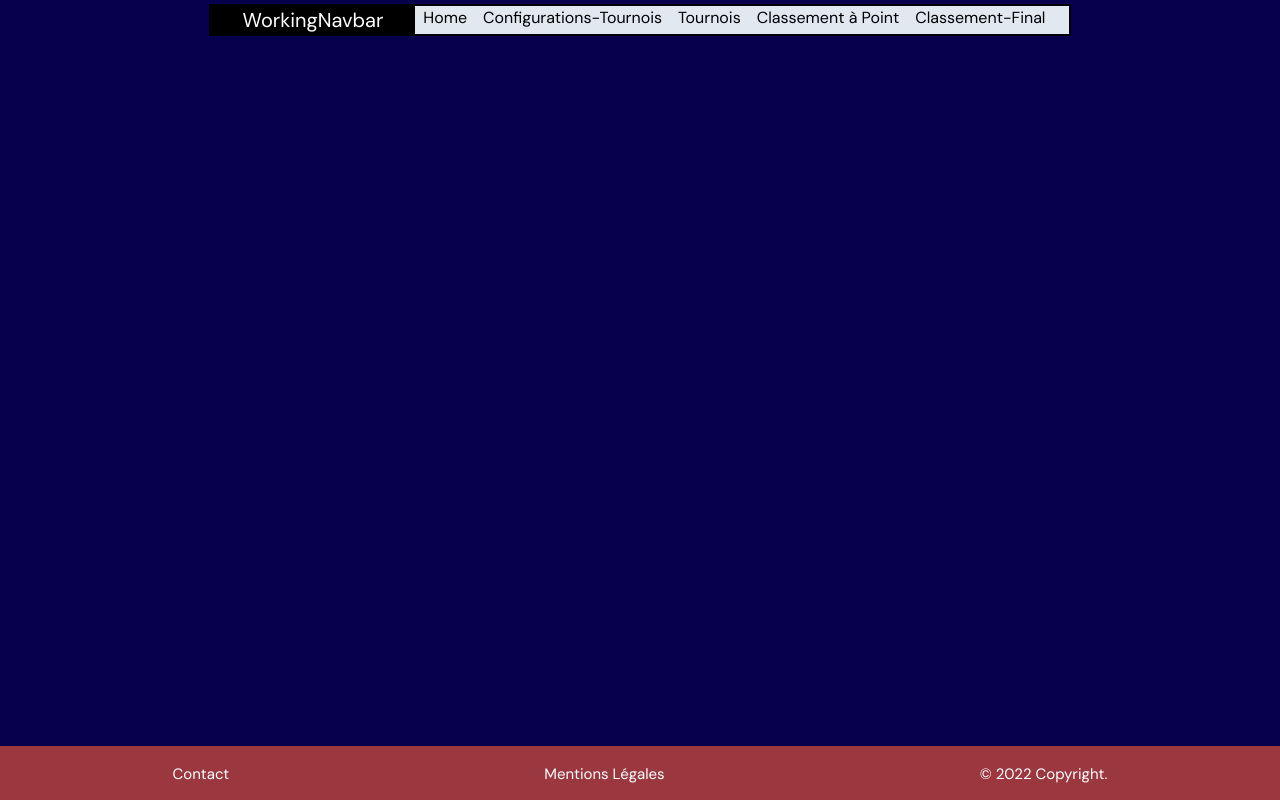
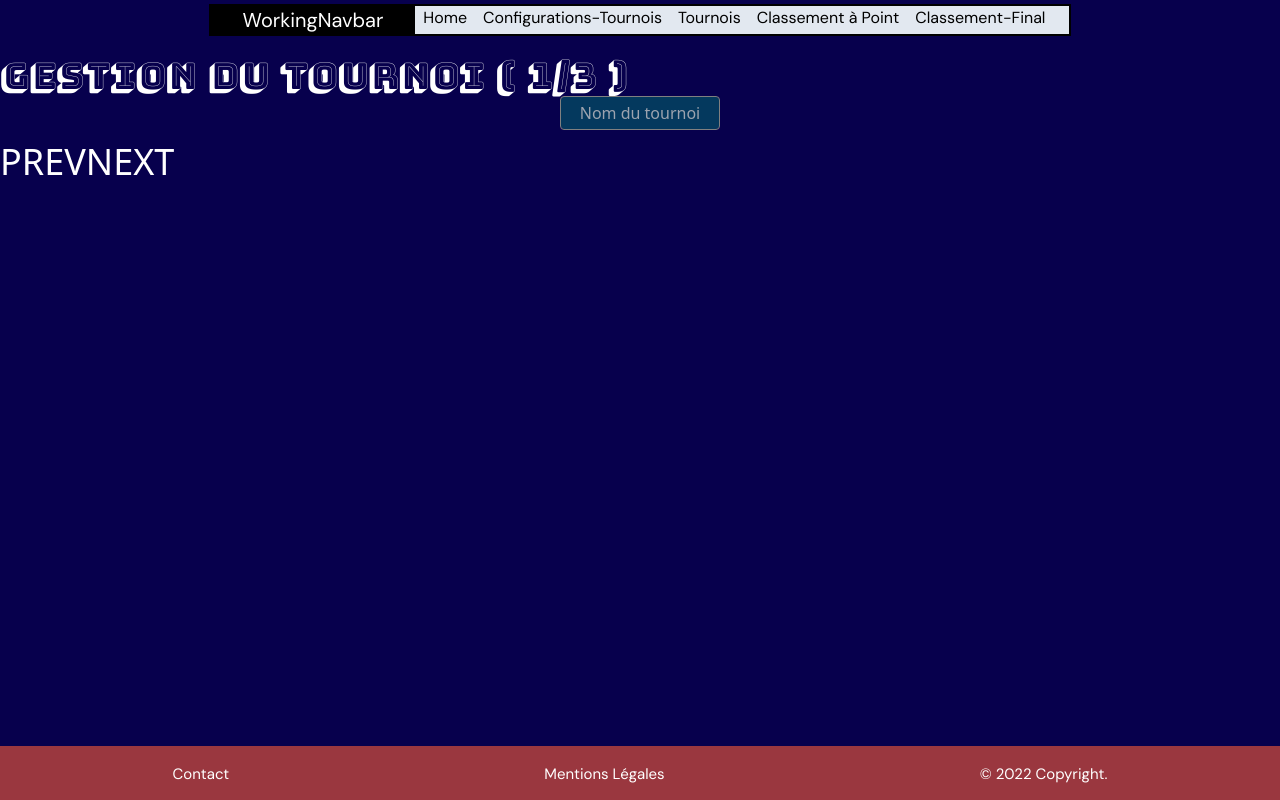
Before and after one commit to JoffreyChevalier/Bagarr.iO, a React (Vite) app in the folder frontend/: page /creer-un-tournoi in a window 1280 px wide. Built offline with nearby package versions, Linux system fonts and the light colour scheme; no server answers.

Commit message:
Create tournament requests (#35)

```diff
--- a/frontend/src/App.jsx
+++ b/frontend/src/App.jsx
@@ -7,10 +7,8 @@ import SetProperties from "@pages/SetProperties";
 import Tournament from "@pages/Tournament";
 import PointGames from "@pages/PointGames";
 import FinalRanking from "@pages/FinalRanking";
-import ComponentsTest from "@pages/ComponentsTest";
 import WorkingNavbar from "@components/WorkingNavbar";
 import Footer from "@components/Footer";
-import AddingPlayers from "@pages/AddingPlayers";
 import CreateTournament from "@pages/CreateTournament";
 
 import "./App.css";
@@ -19,6 +17,7 @@ function App() {
   return (
     <div className="App">
       <WorkingNavbar />
+
       <Routes>
         <Route path="/" element={<Home />} />
         <Route path="/formulaires" element={<Formulaire />} />
@@ -27,10 +26,9 @@ function App() {
         <Route path="/tournois" element={<Tournament />} />
         <Route path="/classementpoint" element={<PointGames />} />
         <Route path="/classementfinal" element={<FinalRanking />} />
-        <Route path="/test" element={<ComponentsTest />} />
-        <Route path="/ajout-de-joueurs" element={<AddingPlayers />} />
-        <Route path="/créer-un-tournoi" element={<CreateTournament />} />
+        <Route path="/creer-un-tournoi" element={<CreateTournament />} />
       </Routes>
+
       <Footer />
     </div>
   );
--- /dev/null
+++ b/frontend/src/components/tournament/FinalizeTournament.jsx
@@ -0,0 +1,3 @@
+export default function FinalizeTournament() {
+  return <div />;
+}
--- a/frontend/src/components/GameType.jsx
+++ b/frontend/src/components/tournament/TournamentName.jsx
@@ -1,11 +1,12 @@
-export default function GameType({ setTournamentName }) {
+export default function GameType({ name, onChange }) {
   return (
     <div className="flex button_players">
       <div className="flex justify-center">
         <div className="mb-3 xl:w-40">
           {/* On fait passer les données la saisie de l'utilisateur via la props onChange */}
           <input
-            onChange={(event) => setTournamentName(event.target.value)}
+            value={name}
+            onChange={(event) => onChange(event.target.value)}
             placeholder="Nom du tournoi"
             className="form-select appearance-none
         block
--- /dev/null
+++ b/frontend/src/components/tournament/TournamentPlayers.jsx
@@ -0,0 +1,32 @@
+import NbrPlayerButton from "@components/NbrPlayerButton";
+import { ArrowRightIcon as ArrowRightIconOutline } from "@heroicons/react/outline";
+
+function TournamentPlayers({ players, onChange }) {
+  // TODO: Ajouter les participants ici
+  // le tableau des participants (useState)
+  return (
+    <div>
+      <h1 className="mainTitle">ICI la page d'ajout de participants</h1>
+      <NbrPlayerButton minValue={1} maxValue={36} />
+      <ArrowRightIconOutline className="h-5 w-5 text-[#70A288]" />
+
+      <button
+        type="button"
+        onClick={() =>
+          onChange([
+            ...players,
+            { name: `player-${Math.ceil(Math.random() * 100)}` },
+          ])
+        }
+      >
+        ADD
+      </button>
+
+      {players.map((player) => (
+        <p>{player.name}</p>
+      ))}
+    </div>
+  );
+}
+
+export default TournamentPlayers;
--- a/frontend/src/pages/ComponentsTest.jsx
+++ /dev/null
@@ -1,36 +0,0 @@
-import GameType from "@components/GameType";
-import TButton from "@components/TButton";
-import createTournament from "@services/api";
-import { useState } from "react";
-import { Link } from "react-router-dom";
-import { ArrowRightIcon as ArrowRightIconOutline } from "@heroicons/react/outline";
-
-export default function ComponentsTest() {
-  // Récupérer les données depuis l'API
-  // const [newTournament, setNewTournament] = useState([]);
-
-  // Récupérer les données d'un bouton "nom de tournoi"
-  const [tournamentName, setTournamentName] = useState("");
-
-  // A modifier en console.log car impossible de faire un commit sinon
-  console.warn(tournamentName);
-
-  return (
-    <>
-      <h1 className="mainTitle">Page de tests</h1>
-      <div>
-        {/* Bouton nom de l'équipe, on fait passer la props onChange avec setData pour récupérer la saisie de l'utilisateur */}
-        <GameType setTournamentName={setTournamentName} />
-
-        <TButton
-          variant="transparent"
-          onClick={(event) => createTournament(event.target)}
-        >
-          <Link to="/ajout-de-joueurs">
-            <ArrowRightIconOutline className="h-5 w-5 text-[#70A288]" />
-          </Link>
-        </TButton>
-      </div>
-    </>
-  );
-}
--- a/frontend/src/pages/CreateTournament.jsx
+++ b/frontend/src/pages/CreateTournament.jsx
@@ -1,7 +1,62 @@
+import { useState } from "react";
+
+import TournamentName from "@components/tournament/TournamentName";
+import TournamentPlayers from "@components/tournament/TournamentPlayers";
+import FinalizeTournament from "@components/tournament/FinalizeTournament";
+
+// function FinalizeTournament() {
+//   return <h1>ETAPE 3</h1>;
+// }
+
 function CreateTournament() {
+  const [step, setStep] = useState(1);
+  const [tournamentName, setTournamentName] = useState("");
+  const [tournamentPlayers, setTournamentPlayers] = useState([]);
+
+  // TODO: Gérer les bornes
+  function onPrevStep() {
+    setStep(step - 1);
+  }
+
+  // TODO: Gérer les bornes
+  function onNextStep() {
+    if (step === 1) {
+      // appel api pour créer le tournoi
+    } else if (step === 2) {
+      // appel api ajout des participants
+    } else if (step === 3) {
+      // ???
+    }
+
+    setStep(step + 1);
+  }
+
   return (
-    <div>
-      <h1>ICI la page de création du tournoi</h1>
+    <div className="text-white text-4xl">
+      <h1>
+        GESTION DU TOURNOI ({tournamentName} {step}/3 )
+      </h1>
+
+      {step === 1 && (
+        <TournamentName name={tournamentName} onChange={setTournamentName} />
+      )}
+
+      {step === 2 && (
+        <TournamentPlayers
+          players={tournamentPlayers}
+          onChange={setTournamentPlayers}
+        />
+      )}
+
+      {step === 3 && <FinalizeTournament />}
+
+      <button type="button" onClick={onPrevStep}>
+        PREV
+      </button>
+
+      <button type="button" onClick={onNextStep}>
+        NEXT
+      </button>
     </div>
   );
 }
--- a/frontend/src/pages/Home.jsx
+++ b/frontend/src/pages/Home.jsx
@@ -1,3 +1,5 @@
+import { Link } from "react-router-dom";
+
 import ModalHint from "@components/ModalHint";
 import TButton from "@components/TButton";
 
@@ -21,6 +23,7 @@ function Home() {
           </h2>
         </div>
         <div className="flex justify-center py-8">
+          <Link to="/creer-un-tournoi">
             <TButton
               variant="secondary"
               rounded
@@ -28,6 +31,7 @@ function Home() {
             >
               Créer mon tournoi
             </TButton>
+          </Link>
         </div>
         <div className="flex justify-center">
           <ModalHint />
--- a/frontend/src/services/api.js
+++ b/frontend/src/services/api.js
@@ -1,4 +1,3 @@
-import { useEffect, useState } from "react/cjs/react.production.min";
 import axios from "axios";
 
 const API_URL = import.meta.env.API_URL || "http://localhost:5000";
@@ -7,14 +6,6 @@ export const getTournaments = async () => {
   return (await axios(`${API_URL}/tournaments.json`)).data;
 };
 
-
-async function createTournament({ tournamentName }) {
-  const response = await axios.post(
-    "https://GrischK:g1VM2bDNu0DJZx1ALp5wfYx2QsRaqZ8bugIl76ZE@api.challonge.com/v1/tournaments.json",
-    {
-      name: `${tournamentName}`,
-    }
-  );
-}
-
-export default createTournament;
+export const createTournament = async (tournament) => {
+  return (await axios.post(`${API_URL}/tournaments.json`, tournament)).data;
+};
```
Also changed, not shown: 1 other file (tests, documents, lock files or other folders). Lines whose indentation alone changed are shown as unchanged.
